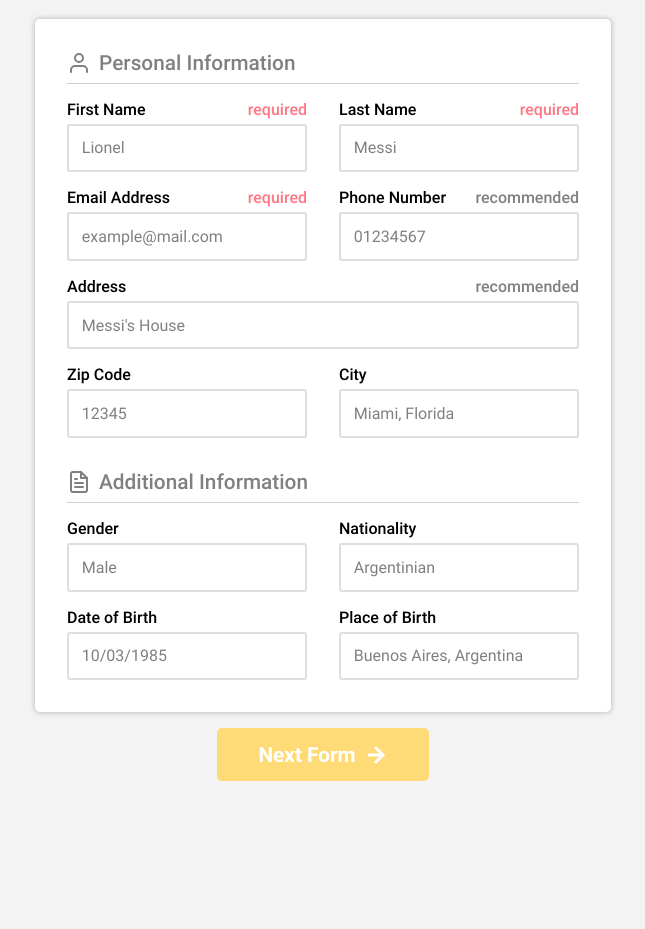
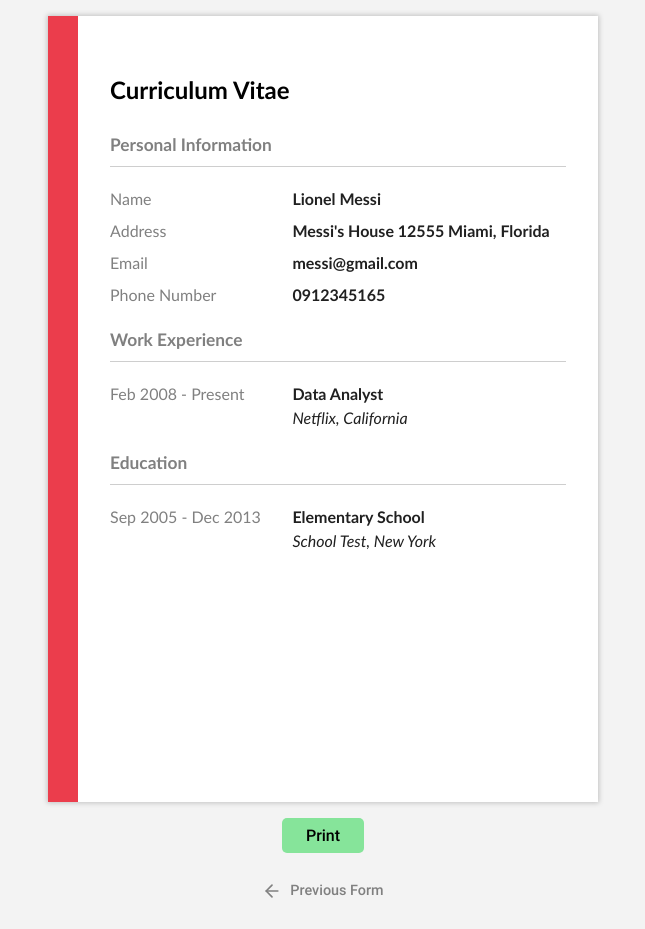
Before and after one commit to Uruwhy1/odin-applicationCV, a React (Vite) app: page / in a window 1280 px wide. Shown: the whole page, without its empty margins (317-962 px from the left). Before the commit the page ends 800 px from the top, so only its background shows below. Built offline with nearby package versions, Linux system fonts and the light colour scheme.

Commit message:
finish first  cv preview option

```diff
--- a/src/App.jsx
+++ b/src/App.jsx
@@ -12,7 +12,7 @@ import { v4 as uuidv4 } from "uuid";
 import { useState } from "react";
 
 export default function App() {
-  const [currentView, setCurrentView] = useState(0);
+  const [currentView, setCurrentView] = useState(2);
 
   const handleNextViewChange = (e) => {
     e.target.blur();
@@ -26,13 +26,13 @@ export default function App() {
   };
 
   // PERSONAL SECTION STUFF
-  const [phoneNumber, setPhoneNumber] = useState("");
-  const [firstName, setFirstName] = useState("");
-  const [lastName, setLastName] = useState("");
-  const [email, setEmail] = useState("");
-  const [address, setAddress] = useState("");
-  const [zipCode, setZipCode] = useState("");
-  const [city, setCity] = useState("");
+  const [phoneNumber, setPhoneNumber] = useState("0912345165");
+  const [firstName, setFirstName] = useState("Lionel");
+  const [lastName, setLastName] = useState("Messi");
+  const [email, setEmail] = useState("messi@gmail.com");
+  const [address, setAddress] = useState("Messi's House");
+  const [zipCode, setZipCode] = useState("12555");
+  const [city, setCity] = useState("Miami, Florida");
   const [gender, setGender] = useState("");
   const [nationality, setNationality] = useState("");
   const [dateOfBirth, setDateOfBirth] = useState("");
@@ -60,8 +60,9 @@ export default function App() {
       id: 1,
       school: "School Test",
       degree: "Elementary School",
-      startDate: "20/04/2023",
-      endDate: "23/05/2029",
+      startDate: "Sep 2005",
+      endDate: "Dec 2013",
+      location: 'New York'
     },
   ]);
   const addEducation = (newEducation) => {
@@ -90,8 +91,9 @@ export default function App() {
       id: 1,
       name: "Netflix",
       role: "Data Analyst",
-      startDate: "20/04/2023",
-      endDate: "23/05/2029",
+      startDate: "Feb 2008",
+      endDate: "Present",
+      location: 'California'
     },
   ]);
 
--- a/src/components/NewEducationForm.jsx
+++ b/src/components/NewEducationForm.jsx
@@ -7,6 +7,7 @@ export default function EducationForm({
   editItem,
 }) {
   const [school, setSchool] = useState("");
+  const [location, setLocation] = useState("");
   const [degree, setDegree] = useState("");
   const [startDate, setStartDate] = useState("");
   const [endDate, setEndDate] = useState("");
@@ -14,6 +15,7 @@ export default function EducationForm({
   useEffect(() => {
     if (editItem) {
       setSchool(editItem.school);
+      setLocation(editItem.location)
       setDegree(editItem.degree);
       setStartDate(editItem.startDate);
       setEndDate(editItem.endDate);
@@ -22,7 +24,7 @@ export default function EducationForm({
 
   const handleSubmit = (e) => {
     e.preventDefault();
-    const newEducation = { school, degree, startDate, endDate };
+    const newEducation = { school, location, degree, startDate, endDate };
 
     if (editItem) {
       newEducation.id = editItem.id;
@@ -37,6 +39,7 @@ export default function EducationForm({
 
   return (
     <form className="edu-form form" onSubmit={handleSubmit}>
+      <div className="two-columns">
       <label className="required">
         School Name
         <input
@@ -47,6 +50,17 @@ export default function EducationForm({
           required
         />
       </label>
+      <label className="required">
+        Location
+        <input
+          type="text"
+          placeholder="New York"
+          value={location}
+          onChange={(e) => setLocation(e.target.value)}
+          required
+        />
+      </label>
+      </div>
       <label className="required">
         Degree
         <input
@@ -62,7 +76,7 @@ export default function EducationForm({
           Start Date
           <input
             type="text"
-            placeholder="01/01/0001"
+            placeholder="Jan 2005"
             onChange={(e) => setStartDate(e.target.value)}
             value={startDate}
             required
--- a/src/components/NewWorkForm.jsx
+++ b/src/components/NewWorkForm.jsx
@@ -8,12 +8,15 @@ export default function EducationForm({
 }) {
   const [name, setName] = useState("");
   const [role, setrole] = useState("");
+  const [location, setLocation] = useState("");
+
   const [startDate, setStartDate] = useState("");
   const [endDate, setEndDate] = useState("");
 
   useEffect(() => {
     if (editItem) {
       setName(editItem.name);
+      setLocation(editItem.location)
       setrole(editItem.role);
       setStartDate(editItem.startDate);
       setEndDate(editItem.endDate);
@@ -22,7 +25,7 @@ export default function EducationForm({
 
   const handleSubmit = (e) => {
     e.preventDefault();
-    const newWork = { name, role, startDate, endDate };
+    const newWork = { name, location, role, startDate, endDate };
 
     if (editItem) {
       newWork.id = editItem.id;
@@ -36,6 +39,7 @@ export default function EducationForm({
 
   return (
     <form className="edu-form form" onSubmit={handleSubmit}>
+      <div className="two-columns">
         <label className="required">
           Company
           <input
@@ -46,6 +50,17 @@ export default function EducationForm({
             required
           />
         </label>
+        <label className="required">
+          Location
+          <input
+            type="text"
+            placeholder="California"
+            onChange={(e) => setLocation(e.target.value)}
+            value={location}
+            required
+          />
+        </label>
+      </div>
       <label className="required">
           Role
           <input
@@ -61,7 +76,7 @@ export default function EducationForm({
           Start Date
           <input
             type="text"
-          placeholder="01/01/0001"
+            placeholder="Jul 2016"
             onChange={(e) => setStartDate(e.target.value)}
             value={startDate}
             required
--- a/src/components/Preview.jsx
+++ b/src/components/Preview.jsx
@@ -1,4 +1,7 @@
 import "../styles/preview.css";
+import "../styles/option1.css";
+import "../styles/print.css";
+import LayoutOption1 from "./PreviewOption1.jsx";
 
 export default function Preview({
   phoneNumber,
@@ -12,21 +15,35 @@ export default function Preview({
   nationality,
   dateOfBirth,
   placeOfBirth,
+  educationArray,
+  workArray,
 }) {
+  const handlePrint = () => {
+    window.print();
+  };
+
   return (
-    <div className="preview">
-      <h1>{firstName}</h1>
-      <h1>{lastName}</h1>
-      <h1>{email}</h1>
-      <h1>{phoneNumber}</h1>
-      <h1>{address}</h1>
-      <h1>{zipCode}</h1>
-      <h1>{city}</h1>
-      <h1>{gender}</h1>
-      <h1>{nationality}</h1>
-      <h1>{dateOfBirth}</h1>
-      <h1>{placeOfBirth}</h1>
-
-    </div>
+    <>
+      <div className="preview">
+        <LayoutOption1
+          phoneNumber={phoneNumber}
+          firstName={firstName}
+          lastName={lastName}
+          email={email}
+          address={address}
+          zipCode={zipCode}
+          city={city}
+          gender={gender}
+          nationality={nationality}
+          dateOfBirth={dateOfBirth}
+          placeOfBirth={placeOfBirth}
+          educationArray={educationArray}
+          workArray={workArray}
+        />
+      </div>
+      <button className="print green-button" onClick={handlePrint}>
+        Print
+      </button>
+    </>
   );
 }
--- /dev/null
+++ b/src/components/PreviewOption1.jsx
@@ -0,0 +1,80 @@
+export default function Layout({
+  phoneNumber,
+  firstName,
+  lastName,
+  email,
+  address,
+  zipCode,
+  city,
+  gender,
+  nationality,
+  dateOfBirth,
+  placeOfBirth,
+  educationArray,
+  workArray,
+}) {
+  return (
+    <>
+      <div className="left-side"></div>
+      <div className="right-side">
+        <h1 className="title">Curriculum Vitae</h1>
+        <div className="header">
+          <h3>Personal Information</h3>
+        </div>
+        <div className="information">
+          <div className="left">
+            {firstName && lastName && <p>Name</p>}
+            {address && <p>Address</p>}
+            {email && <p>Email</p>}
+            {phoneNumber && <p>Phone Number</p>}
+            {gender && <p>Gender</p>}
+            {nationality && <p>Nationality</p>}
+            {dateOfBirth && <p>Date of Birth</p>}
+            {placeOfBirth && <p>Place of Birth</p>}
+          </div>
+          <div className="right">
+            {firstName && lastName && <p>{firstName + " " + lastName}</p>}
+            {address && <p>{address + " " + zipCode + " " + city}</p>}
+            {email && <p>{email}</p>}
+            {phoneNumber && <p>{phoneNumber}</p>}
+            {gender && <p>{gender}</p>}
+            {nationality && <p>{nationality}</p>}
+            {dateOfBirth && <p>{dateOfBirth}</p>}
+            {placeOfBirth && <p>{placeOfBirth}</p>}
+          </div>
+        </div>
+        <div className="header">
+          <h3>Work Experience</h3>
+        </div>
+        <ul>
+          {workArray.map((item) => (
+            <li className="information" key={item.id}>
+              <p className="left">
+                {item.startDate} - {item.endDate ? item.endDate : "Present"}
+              </p>
+              <div className="right">
+                <p>{item.role}</p>
+                <p className="normal-italics">{item.name + ", " + item.location}</p>
+              </div>
+            </li>
+          ))}
+        </ul>
+        <div className="header">
+          <h3>Education</h3>
+        </div>
+        <ul>
+          {educationArray.map((item) => (
+            <li className="information" key={item.id}>
+              <p className="left">
+                {item.startDate} - {item.endDate ? item.endDate : "Present"}
+              </p>
+              <div className="right">
+                <p>{item.degree}</p>
+                <p className="normal-italics">{item.school + ", " + item.location}</p>
+              </div>
+            </li>
+          ))}
+        </ul>      </div>
+    </>
+  );
+}
--- /dev/null
+++ b/src/styles/option1.css
@@ -0,0 +1,49 @@
+.preview h1 {
+  font-size: 18pt;
+  font-weight: bold;
+}
+.preview h2 {
+  font-size: 14pt;
+  font-weight: bold;
+}
+.preview h3 {
+  font-size: 13pt;
+  font-weight: bold;
+}
+
+.title {
+  margin-top: 1em;
+  margin-bottom: 1em;
+}
+
+.left-side {
+  width: 2rem;
+
+  background-color: var(--darker-red);
+}
+.right-side {
+  width: 100%;
+  padding: 2em;
+}
+
+
+.information {
+  display: grid;
+  grid-template-columns: 40% 60%;
+
+  line-height: 2em;
+  margin-bottom: 1rem;
+}
+.information .right {
+  font-weight: 600;
+  color: #202020;
+}
+.information .left {
+  color: gray;
+}
+
+.information .normal-italics {
+  margin-top: -0.5em;
+  font-weight: normal;
+  font-style: italic;
+}
--- a/src/styles/preview.css
+++ b/src/styles/preview.css
@@ -1,11 +1,23 @@
 :root {
-  --preview-width: 600px;
+  --preview-width: 550px;
   --aspect-ratio: calc(30 / 21);
 }
 
 .preview {
-  background-color: red;
+  background-color: var(--bg-color);
+  box-shadow: 0 0 5px 1px #00000034;
+
 
   width: var(--preview-width);
   height: calc(var(--preview-width) * var(--aspect-ratio));
+
+  font-family: calibri;
+  font-size: 12pt;
+  line-height: 1.5;
+
+  display: flex;
 }
+
+.print {
+  margin-top: 1em;
+}
--- /dev/null
+++ b/src/styles/print.css
@@ -0,0 +1,26 @@
+@media print {
+  body * {
+    visibility: hidden;
+  }
+
+  .preview, .preview * {
+    visibility: visible;
+  }
+
+  .preview {
+    position: absolute;
+    left: 0;
+    top: 0;
+
+    width: 100%;
+    height: 100%;
+  }
+
+  .left-side {
+    background-color: red;
+  }
+
+  .preview button {
+    display: none;
+  }
+}
--- a/src/styles/section.css
+++ b/src/styles/section.css
@@ -7,7 +7,7 @@
   padding: 2em;
 
 }
-.section .header {
+ .header {
   display: flex;
   align-items: center;
   gap: 0.5em;
```
Lines whose indentation alone changed are shown as unchanged.
